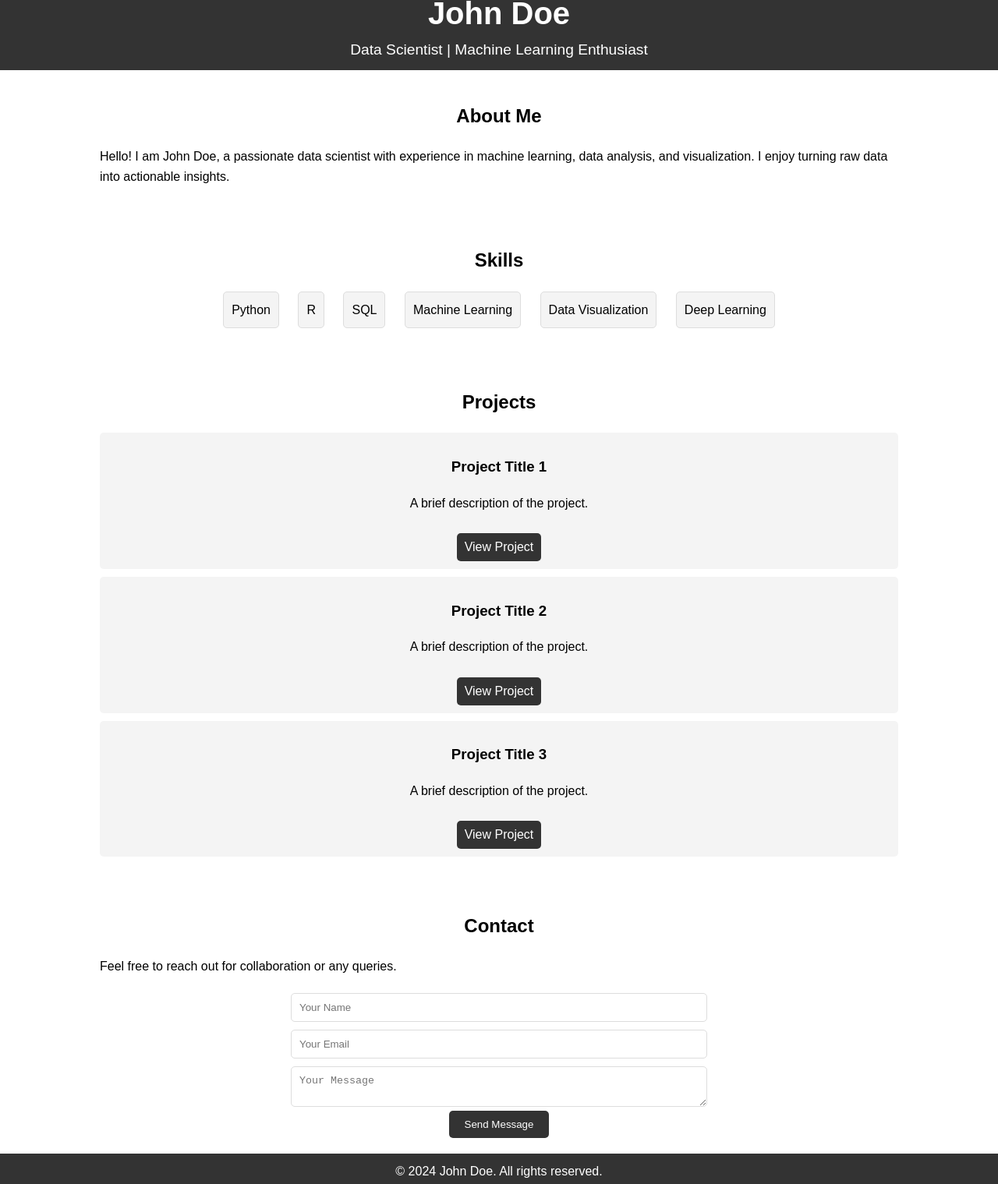
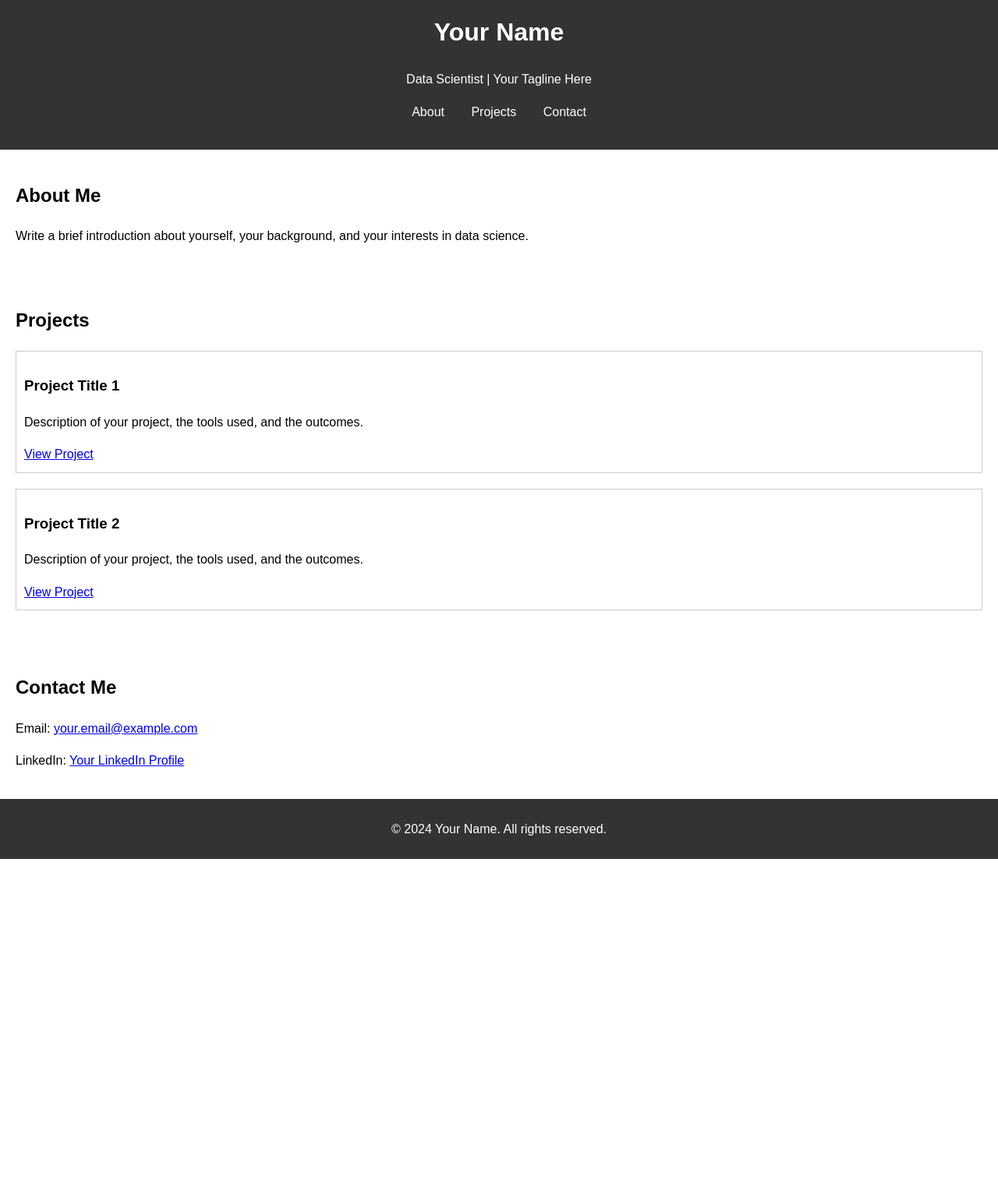
Before and after one commit to nitinportfolio/website01, a plain HTML site: page index.html in a window 1280 px wide. Shown: the part 25-1544 px from the top of the page at 78% size. After the commit the page ends 1127 px from the top, so only its background shows below. Drawn offline with Linux system fonts and the light colour scheme.

Commit message:
1st commit

```diff
--- a/index.html
+++ b/index.html
@@ -3,76 +3,50 @@
 <head>
     <meta charset="UTF-8">
     <meta name="viewport" content="width=device-width, initial-scale=1.0">
-    <title>Data Science Portfolio</title>
+    <title>Your Name - Data Scientist Portfolio</title>
     <link rel="stylesheet" href="styles.css">
 </head>
 <body>
     <header>
-        <div class="container">
-            <h1>John Doe</h1>
-            <p>Data Scientist | Machine Learning Enthusiast</p>
-        </div>
+        <h1>Your Name</h1>
+        <p>Data Scientist | Your Tagline Here</p>
+        <nav>
+            <ul>
+                <li><a href="#about">About</a></li>
+                <li><a href="#projects">Projects</a></li>
+                <li><a href="#contact">Contact</a></li>
+            </ul>
+        </nav>
     </header>
 
     <section id="about">
-        <div class="container">
         <h2>About Me</h2>
-            <p>Hello! I am John Doe, a passionate data scientist with experience in machine learning, data analysis, and visualization. I enjoy turning raw data into actionable insights.</p>
-        </div>
-    </section>
-
-    <section id="skills">
-        <div class="container">
-            <h2>Skills</h2>
-            <ul>
-                <li>Python</li>
-                <li>R</li>
-                <li>SQL</li>
-                <li>Machine Learning</li>
-                <li>Data Visualization</li>
-                <li>Deep Learning</li>
-            </ul>
-        </div>
+        <p>Write a brief introduction about yourself, your background, and your interests in data science.</p>
     </section>
 
     <section id="projects">
-        <div class="container">
         <h2>Projects</h2>
         <div class="project">
             <h3>Project Title 1</h3>
-                <p>A brief description of the project.</p>
-                <a href="#" target="_blank">View Project</a>
+            <p>Description of your project, the tools used, and the outcomes.</p>
+            <a href="link_to_project_1">View Project</a>
         </div>
         <div class="project">
             <h3>Project Title 2</h3>
-                <p>A brief description of the project.</p>
-                <a href="#" target="_blank">View Project</a>
+            <p>Description of your project, the tools used, and the outcomes.</p>
+            <a href="link_to_project_2">View Project</a>
         </div>
-            <div class="project">
-                <h3>Project Title 3</h3>
-                <p>A brief description of the project.</p>
-                <a href="#" target="_blank">View Project</a>
-            </div>
-        </div>
+        <!-- Add more projects as needed -->
     </section>
 
     <section id="contact">
-        <div class="container">
-            <h2>Contact</h2>
-            <p>Feel free to reach out for collaboration or any queries.</p>
-            <form action="mailto:your-email@example.com" method="post" enctype="text/plain">
-                <input type="text" name="name" placeholder="Your Name" required>
-                <input type="email" name="email" placeholder="Your Email" required>
-                <textarea name="message" placeholder="Your Message" required></textarea>
-                <button type="submit">Send Message</button>
-            </form>
-        </div>
+        <h2>Contact Me</h2>
+        <p>Email: <a href="mailto:your.email@example.com">your.email@example.com</a></p>
+        <p>LinkedIn: <a href="https://www.linkedin.com/in/yourprofile">Your LinkedIn Profile</a></p>
     </section>
 
     <footer>
-        <div class="container">
-            <p>&copy; 2024 John Doe. All rights reserved.</p>
-        </div>
+        <p>&copy; 2024 Your Name. All rights reserved.</p>
     </footer>
 </body>
 </html>
--- a/styles.css
+++ b/styles.css
@@ -5,105 +5,41 @@ body {
     padding: 0;
 }
 
-.container {
-    width: 80%;
-    margin: auto;
-    overflow: hidden;
-}
-
 header {
     background: #333;
     color: #fff;
-    padding: 10px 0;
+    padding: 20px 0;
     text-align: center;
 }
 
-header h1 {
-    margin: 0;
-    font-size: 2.5em;
+nav ul {
+    list-style: none;
+    padding: 0;
 }
 
-header p {
-    margin: 0;
-    font-size: 1.2em;
+nav ul li {
+    display: inline;
+    margin: 0 15px;
+}
+
+nav ul li a {
+    color: #fff;
+    text-decoration: none;
 }
 
 section {
-    padding: 20px 0;
-}
-
-h2 {
-    text-align: center;
-    margin-bottom: 20px;
-}
-
-#skills ul {
-    list-style: none;
-    padding: 0;
-    text-align: center;
-}
-
-#skills ul li {
-    display: inline-block;
-    margin: 0 10px;
-    padding: 10px;
-    background: #f4f4f4;
-    border: 1px solid #ddd;
-    border-radius: 5px;
+    padding: 20px;
 }
 
 .project {
-    background: #f4f4f4;
-    margin: 10px 0;
+    margin-bottom: 20px;
     padding: 10px;
-    border-radius: 5px;
-    text-align: center;
-}
-
-.project a {
-    display: inline-block;
-    margin-top: 10px;
-    padding: 5px 10px;
-    background: #333;
-    color: #fff;
-    text-decoration: none;
-    border-radius: 5px;
-}
-
-#contact form {
-    display: flex;
-    flex-direction: column;
-    align-items: center;
-}
-
-#contact input, #contact textarea {
-    width: 50%;
-    padding: 10px;
-    margin: 5px 0;
-    border: 1px solid #ddd;
-    border-radius: 5px;
-}
-
-#contact button {
-    padding: 10px 20px;
-    background: #333;
-    color: #fff;
-    border: none;
-    border-radius: 5px;
-    cursor: pointer;
-}
-
-#contact button:hover {
-    background: #555;
+    border: 1px solid #ccc;
 }
 
 footer {
+    text-align: center;
+    padding: 10px 0;
     background: #333;
     color: #fff;
-    text-align: center;
-    padding: 10px 0;
 }
-
-footer p {
-    margin: 0;
-}
```
Lines whose indentation alone changed are shown as unchanged.
